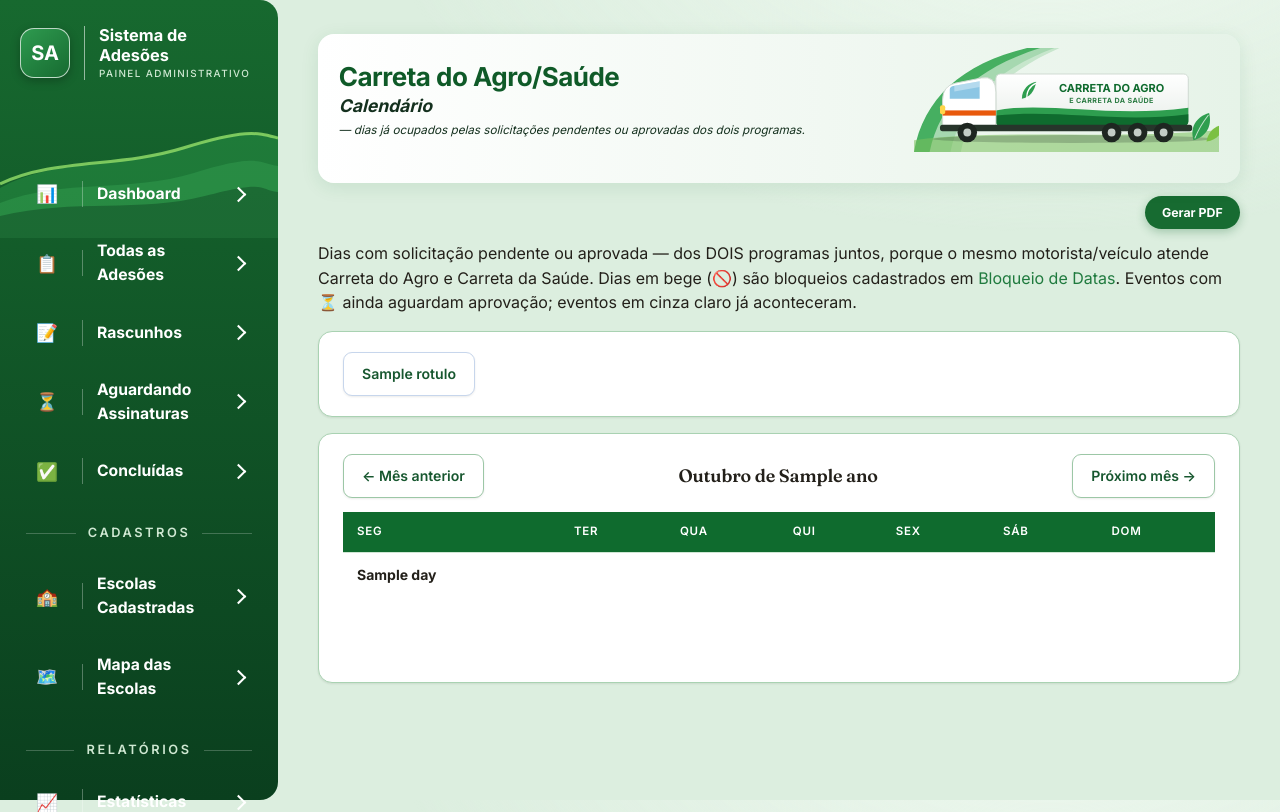
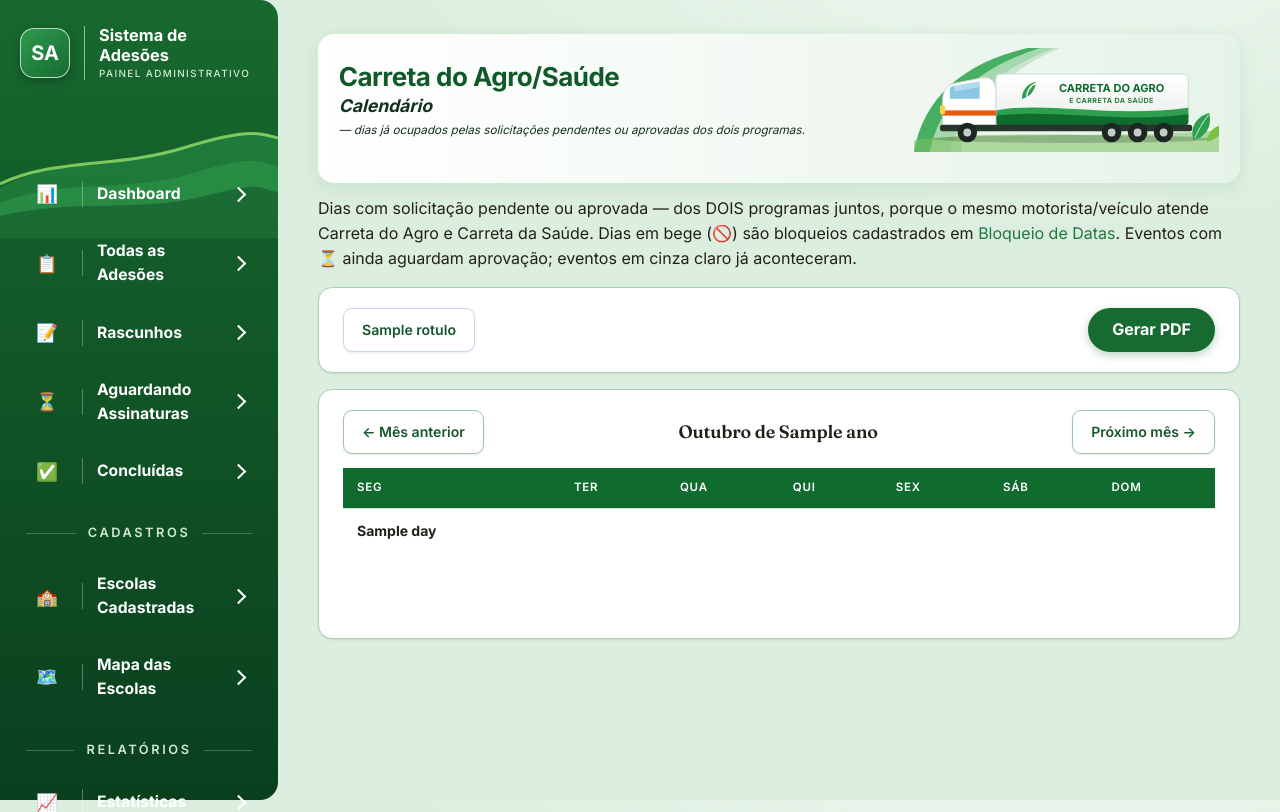
Before and after one commit to Ciiagro/adesoes_ps, a Flask app: template templates/admin_carreta_calendario.html in a window 1280 px wide. Shown: the top 812 px of the page. Run offline with Flask 3, Linux system fonts and the light colour scheme; the template is opened without the code that fills it: most values are stand-ins (such as "Sample title", 1, 10 or a date in 2020); parts of the project's set-up code (start-up, migrations or seed data) failed here and were passed over.

Commit message:
Carreta: botão Gerar PDF na linha das abas do calendário
Co-Authored-By: Claude Sonnet 5.5 <noreply@anthropic.com>
Claude-Session: https://claude.ai/code/session_013WiFmTFBSHNbMVvWrPcRVB

```diff
--- a/templates/admin_carreta_calendario.html
+++ b/templates/admin_carreta_calendario.html
@@ -2,15 +2,16 @@
 {% from '_cr_head.html' import cr_head %}
 {% block admin_content %}
 <style>.conteudo{max-width:none !important}</style>
+<style>.cr-btn-pdf{margin-left:auto;display:inline-flex;align-items:center;background:#176B31;color:#fff !important;border-radius:999px;padding:.6em 1.5em;font-weight:700;text-decoration:none;box-shadow:0 3px 10px rgba(23,107,49,.3)}.cr-btn-pdf:hover{background:#0F5A28}</style>
 {% call cr_head('Calendário', tipos_recurso.get(tipo, tipo) ~ ' — dias já ocupados pelas solicitações pendentes ou aprovadas dos dois programas.', 'calendario') %}{% endcall %}
-<div class="cr-barra"><a class="cr-btn" target="_blank" href="{{ url_for('admin_carreta_calendario_pdf', tipo=tipo, ano=ano, mes=mes) }}">Gerar PDF</a></div>
 <p class="sub" style="margin:0 0 16px;max-width:none;">Dias com solicitação pendente ou aprovada — dos DOIS programas juntos, porque o mesmo motorista/veículo atende Carreta do Agro e Carreta da Saúde. Dias em bege (🚫) são bloqueios cadastrados em <a href="{{ url_for('admin_carreta_bloqueios') }}">Bloqueio de Datas</a>. Eventos com ⏳ ainda aguardam aprovação; eventos em cinza claro já aconteceram.</p>
 
 <div class="secao-card" style="margin-bottom:16px;">
-  <div style="display:flex;gap:8px;flex-wrap:wrap;">
+  <div style="display:flex;gap:8px;flex-wrap:wrap;align-items:center;">
     {% for chave, rotulo in tipos_recurso.items() %}
     <a class="btn aba-programa {{ 'agro' if chave == 'carreta_agro' else 'saude' }} {{ 'secundario' if tipo != chave else '' }}" href="{{ url_for('admin_carreta_calendario', tipo=chave, ano=ano, mes=mes) }}">{{ rotulo }}</a>
     {% endfor %}
+    <a class="cr-btn-pdf" target="_blank" href="{{ url_for('admin_carreta_calendario_pdf', tipo=tipo, ano=ano, mes=mes) }}">Gerar PDF</a>
   </div>
 </div>
 
```
